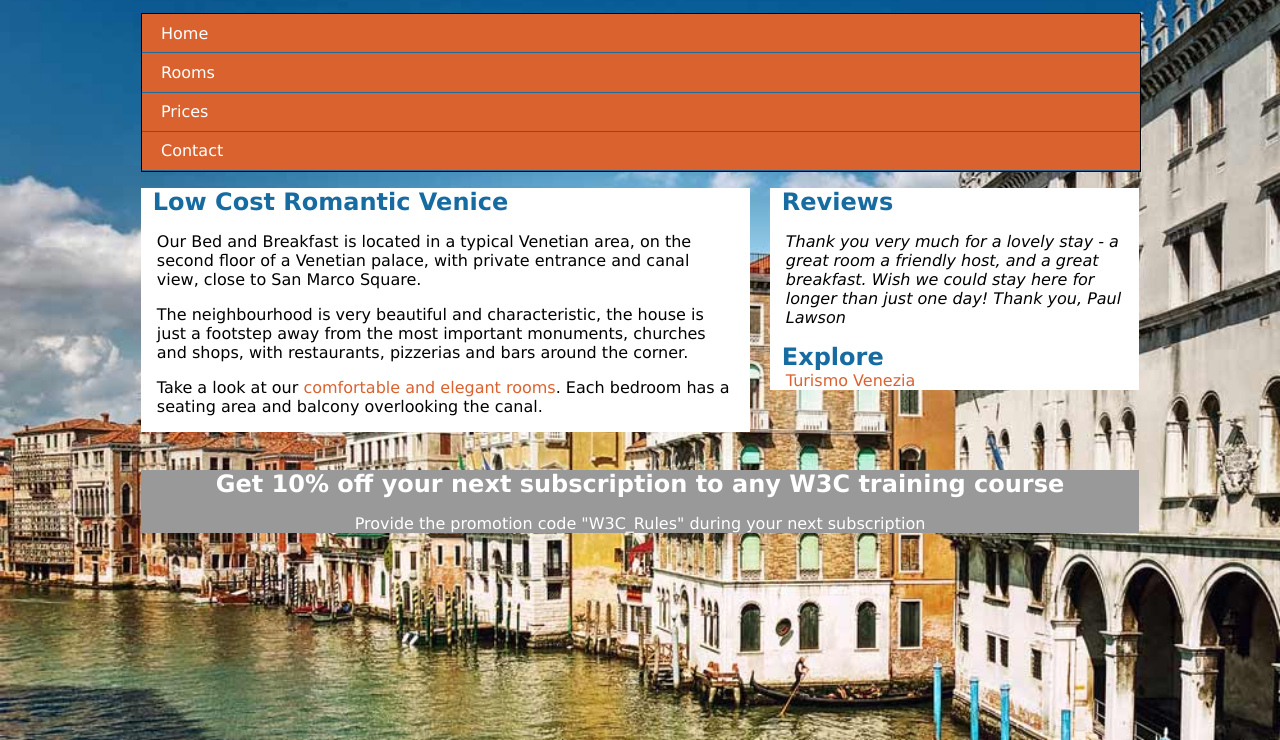
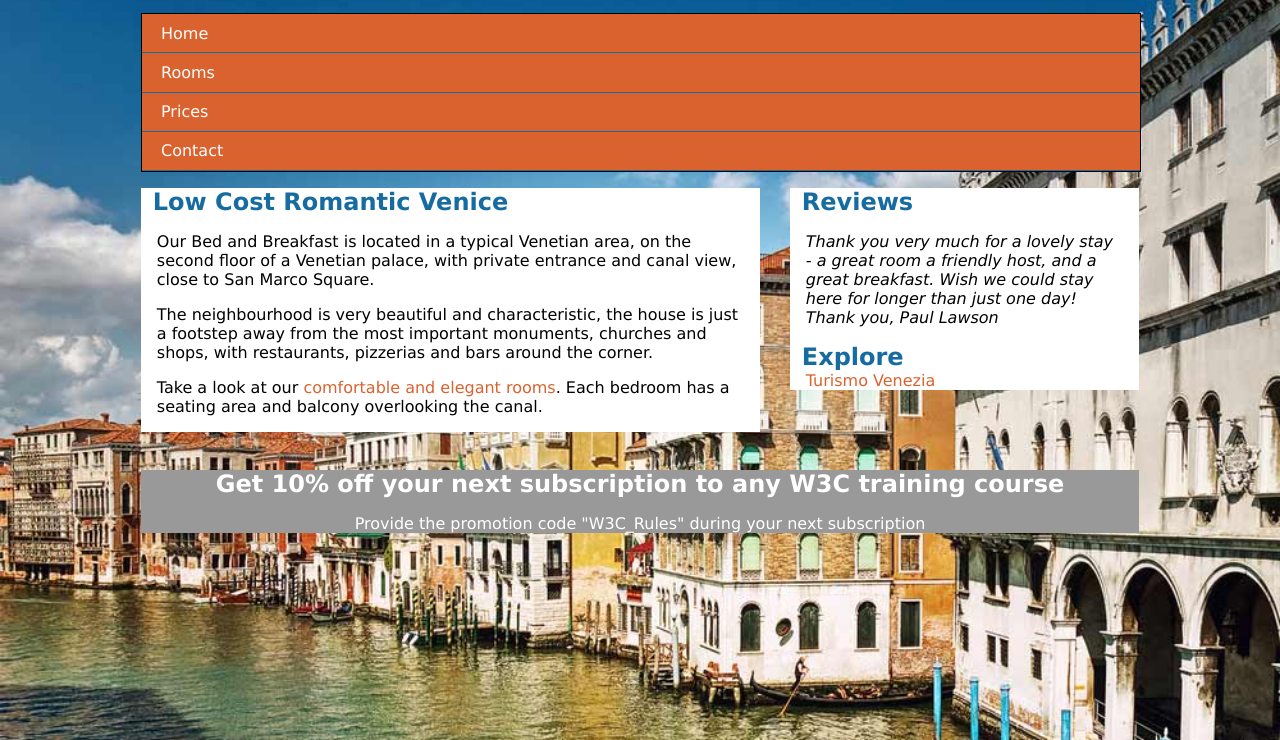
Before and after one commit to alexandrubaban/rwdjan14b, a plain HTML site: page index.html in a window 1280 px wide. Shown: the part 60-800 px from the top of the page. Drawn offline with Linux system fonts and the light colour scheme.

Commit message:
more work

```diff
--- a/css/styles.css
+++ b/css/styles.css
@@ -214,12 +214,12 @@ label {
 @media all and (min-width: 37em) {
 
 	#content {
-		width: 61%;
+		width: 62%;
 		float: left;
 	}
 
 	#aside {
-		width: 37%;
+		width: 35%;
 		float: right;
 	}
 
```
